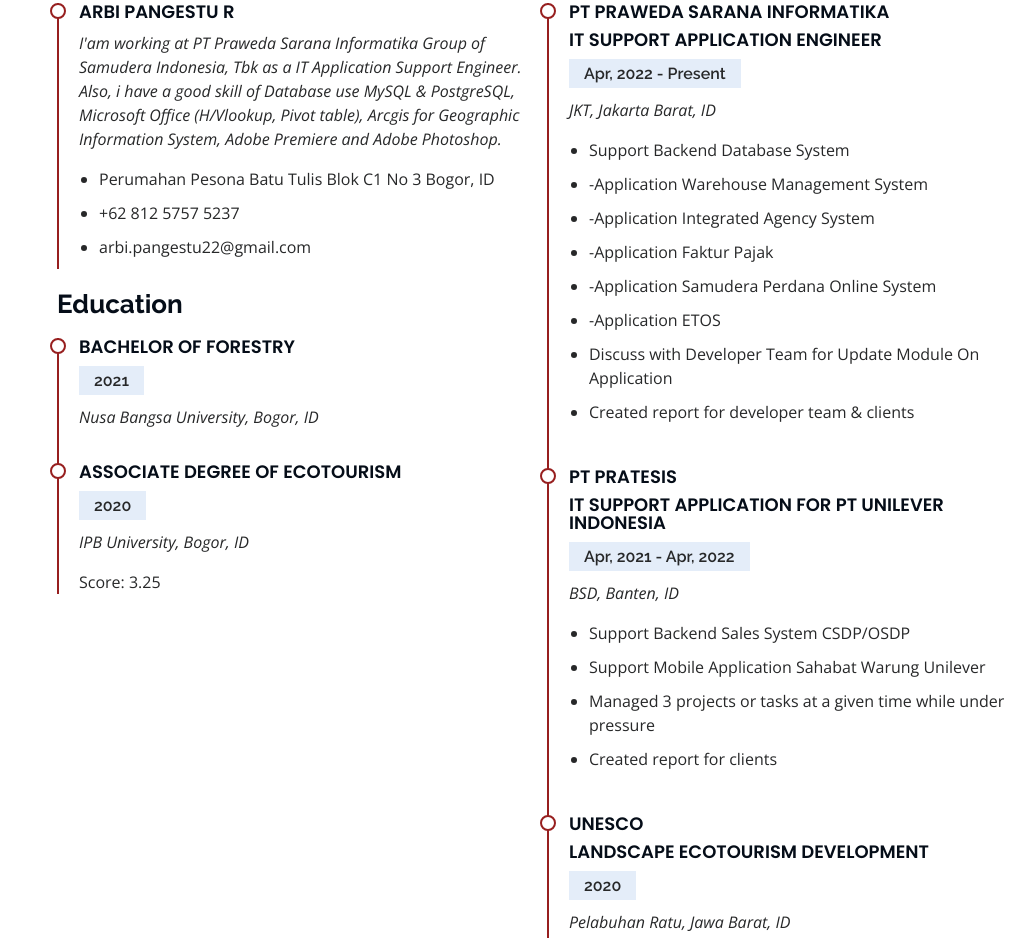
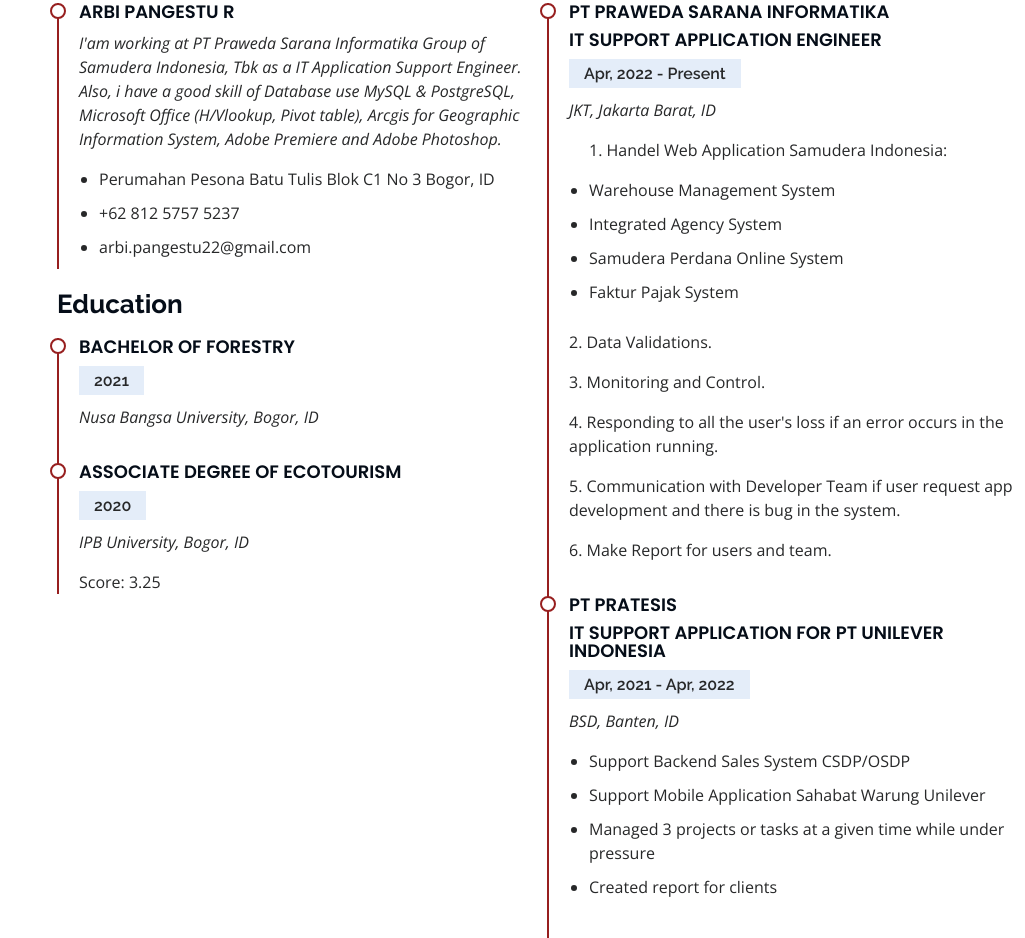
Before and after one commit to arbipangestu/arbipangestu.github, a plain HTML site: page index.html in a window 1280 px wide. Shown: the part 2435-3373 px from the top of the page, without its empty margins (255-1280 px from the left). Drawn offline with nearby package versions, Linux system fonts and the light colour scheme.

Commit message:
update kerja

```diff
--- a/index.html
+++ b/index.html
@@ -26,12 +26,6 @@
     <!-- Template Main CSS File -->
     <link href="assets/css/style.css" rel="stylesheet" />
 
-    <!-- =======================================================
-  * Template Name: iPortfolio - v3.7.0
-  * Template URL: https://bootstrapmade.com/iportfolio-bootstrap-portfolio-websites-template/
-  * Author: BootstrapMade.com
-  * License: https://bootstrapmade.com/license/
-  ======================================================== -->
   </head>
 
   <body>
@@ -238,15 +232,17 @@
                 <h5>Apr, 2022 - Present</h5>
                 <p><em>JKT, Jakarta Barat, ID </em></p>
                 <ul>
-                  <li>Support Backend Database System</li>
-                  <li> -Application Warehouse Management System </li>
-                  <li> -Application Integrated Agency System</li>
-                  <li> -Application Faktur Pajak</li>
-                  <li> -Application Samudera Perdana Online System</li>
-                  <li> -Application ETOS</li>
-                  <li>Discuss with Developer Team for Update Module On Application</li>
-                  <li>Created report for developer team & clients</li>
-                </ul>
+                    <p>1. Handel Web Application Samudera Indonesia:</p>
+                    <li>Warehouse Management System</li>
+                    <li>Integrated Agency System</li>
+                    <li>Samudera Perdana Online System</li>
+                    <li>Faktur Pajak System</li> </ul>
+                    <p>2. Data Validations.</p>
+                    <p>3. Monitoring and Control.</p>
+                    <p>4. Responding to all the user's loss if an error occurs in the application running.</p>
+                    <p>5. Communication with Developer Team if user request app development and there is bug in the system.</p>
+                    <p>6. Make Report for users and team.</p>
+
               </div>
               <div class="resume-item">
                 <h4>PT Pratesis</h4>
```
Also changed, not shown: assets/js/main.js (+1 -6 lines), 1 other file.
